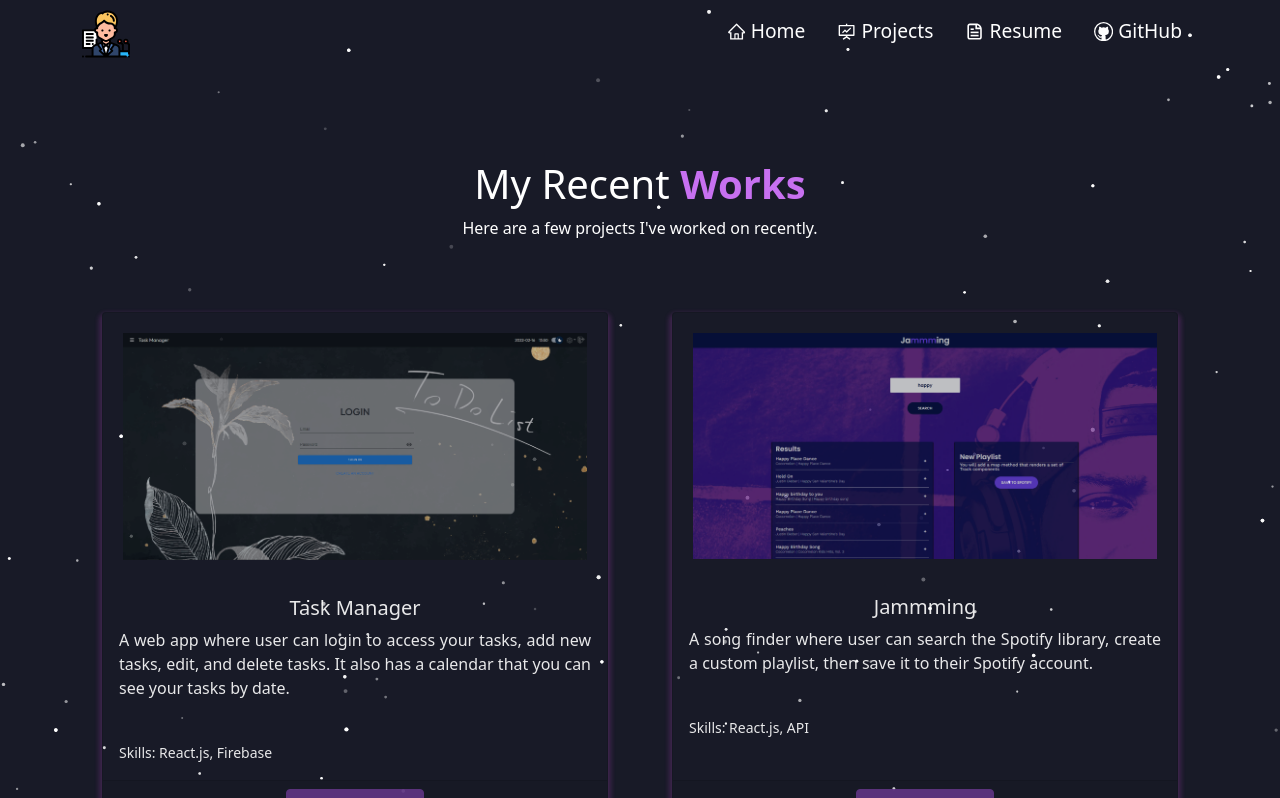
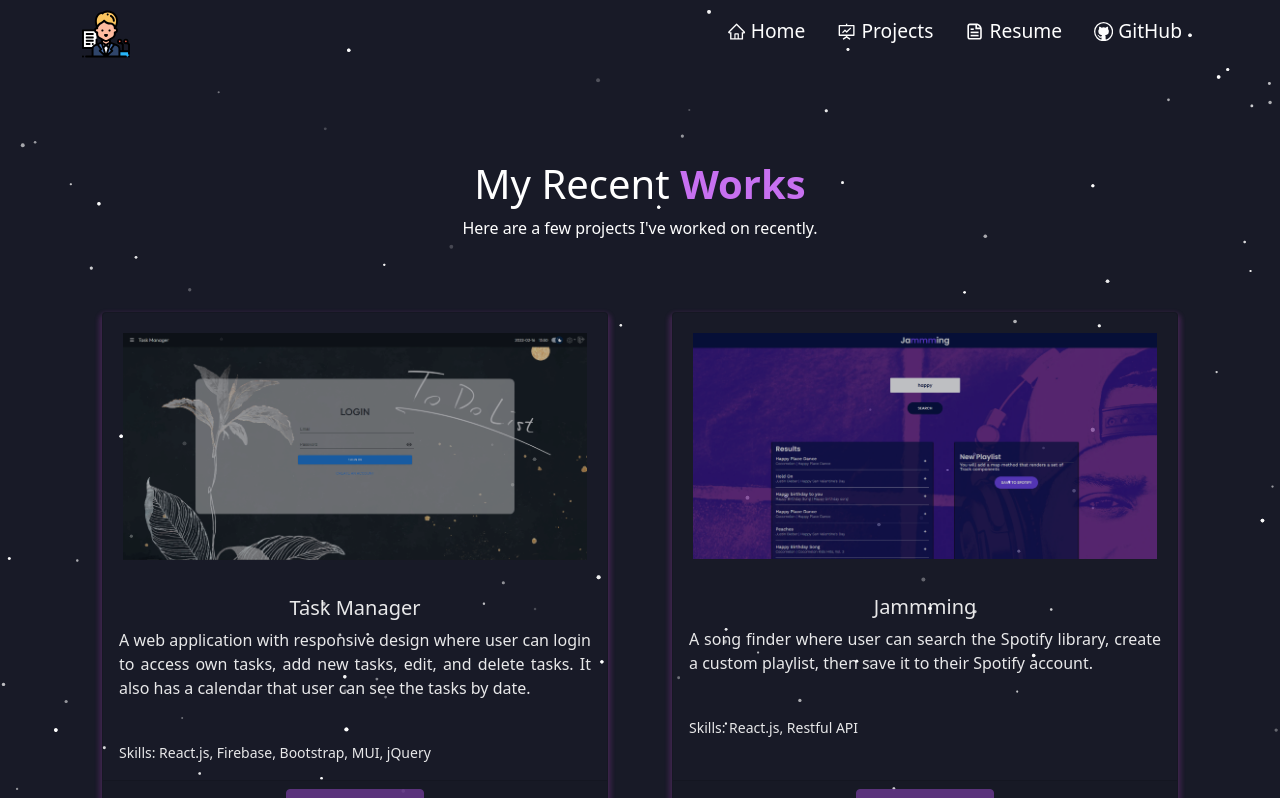
Before and after one commit to harry33321/harry33321.github.io, a React (Create React App) app: page /projects in a window 1280 px wide. Shown: the top 798 px of the page. Built offline with nearby package versions, Linux system fonts and the light colour scheme.

Commit message:
change project description

```diff
--- a/src/pages/Projects.js
+++ b/src/pages/Projects.js
@@ -13,8 +13,8 @@ export default function Projects() {
     const projects = [
         {
             title: "Task Manager",
-            description: "A web app where user can login to access your tasks, add new tasks, edit, and delete tasks. It also has a calendar that you can see your tasks by date.",
-            skills: "React.js, Firebase",
+            description: "A web application with responsive design where user can login to access own tasks, add new tasks, edit, and delete tasks. It also has a calendar that user can see the tasks by date.",
+            skills: "React.js, Firebase, Bootstrap, MUI, jQuery",
             imgPath: TaskManager,
             codeLink: "https://github.com/harry33321/react-tasks-manager",
             projectLink: "https://harry33321.github.io/react-tasks-manager/"
@@ -22,7 +22,7 @@ export default function Projects() {
         {
             title: "Jammming",
             description: "A song finder where user can search the Spotify library, create a custom playlist, then save it to their Spotify account.",
-            skills: "React.js, API",
+            skills: "React.js, Restful API",
             imgPath: Jammming,
             codeLink: "https://github.com/harry33321/Jammming",
             projectLink: "https://harry33321.github.io/Jammming/"
@@ -30,7 +30,7 @@ export default function Projects() {
         {
             title: "Ravenous",
             description: "A simple restaurant website where user can find the best restaurants in your area.",
-            skills: "React.js, API",
+            skills: "React.js, Restful API",
             imgPath: Ravenous,
             codeLink: "https://github.com/harry33321/Ravenous",
             projectLink: "https://harry33321.github.io/Ravenous/"
```
